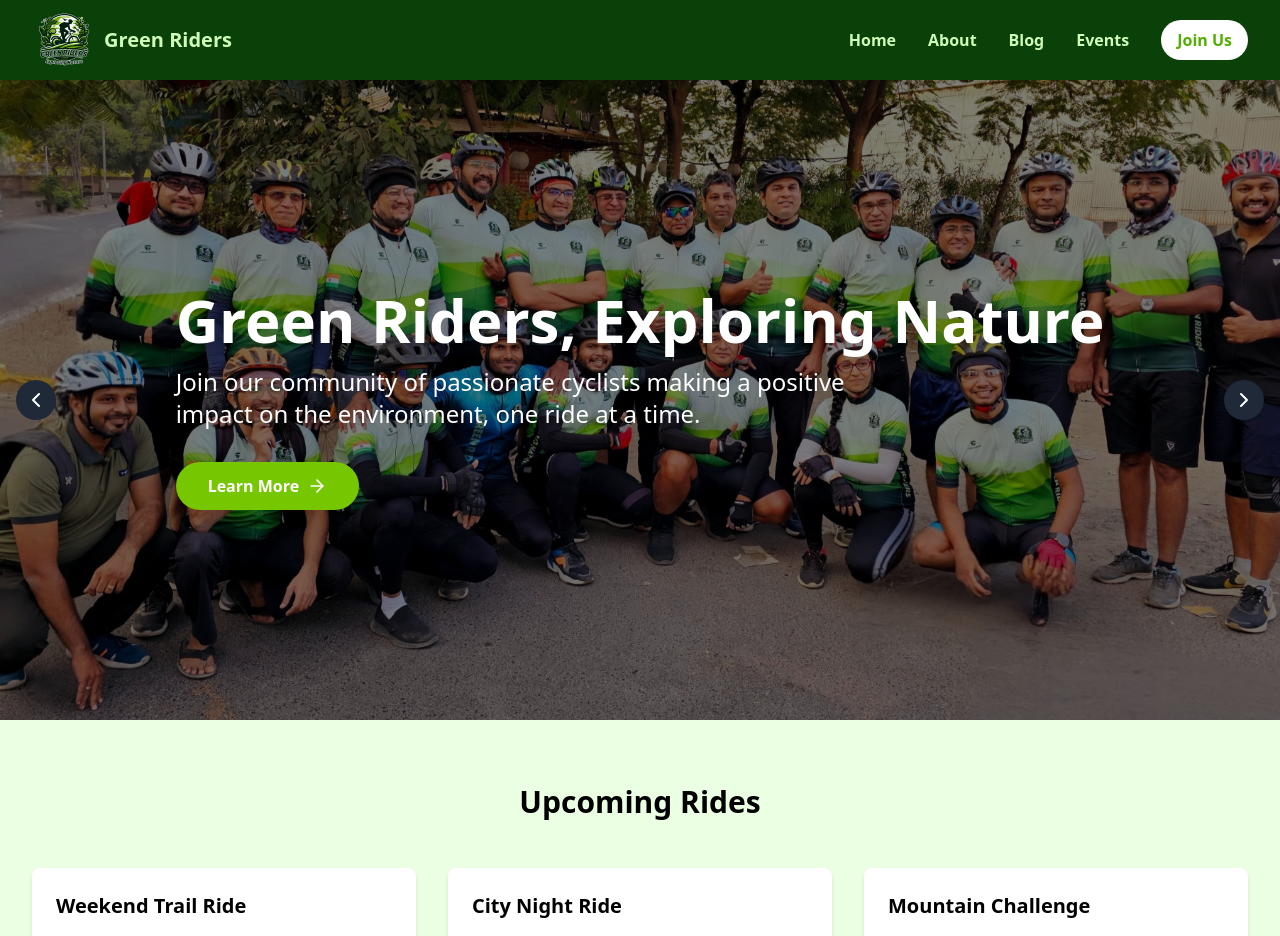
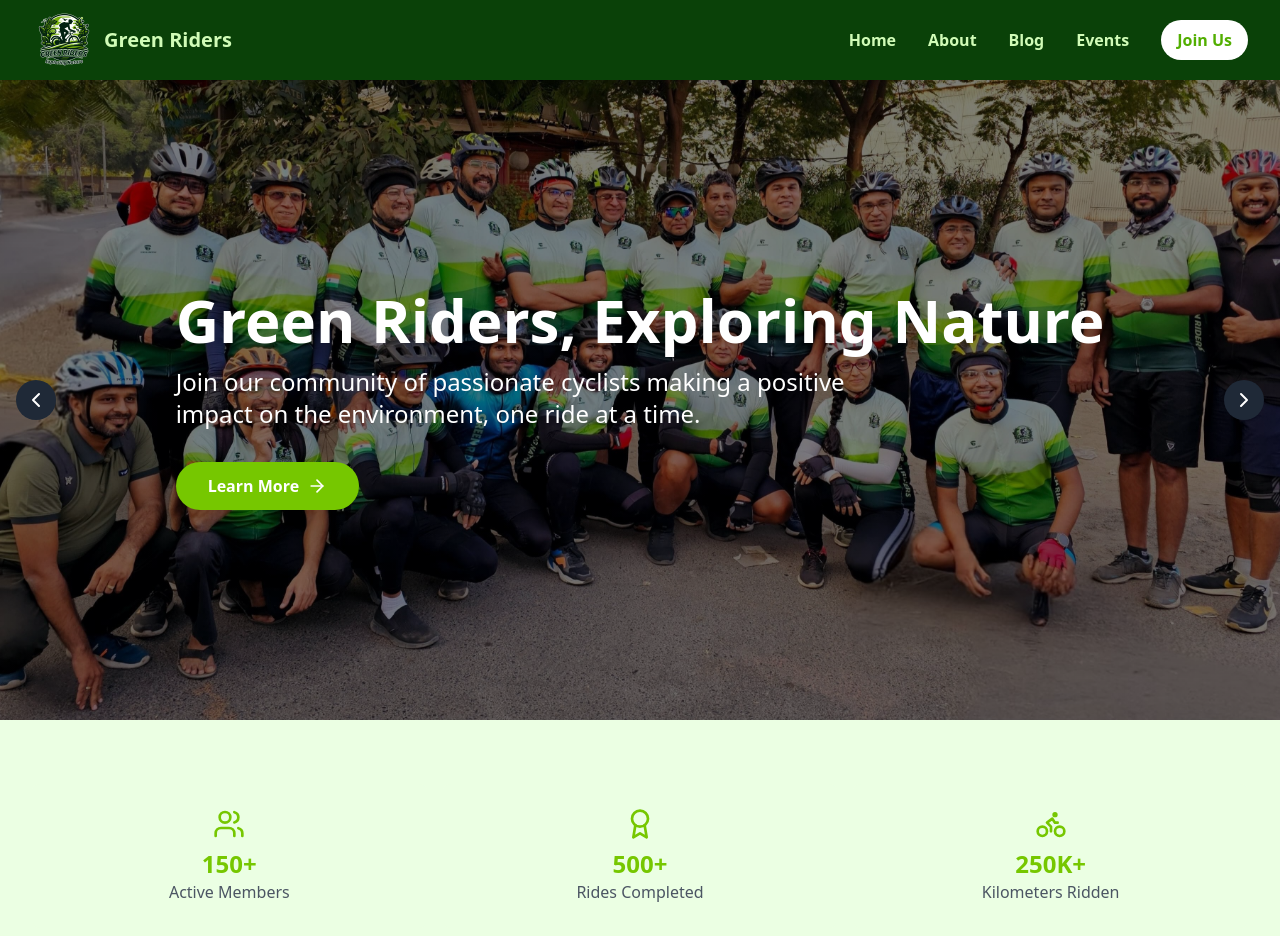
Before and after one commit to greenridersahmedabad/green-riders-website, a React (Vite) app: page / in a window 1280 px wide. Shown: the top 936 px of the page. Built offline with nearby package versions, Linux system fonts and the light colour scheme.

Commit message:
removed events

```diff
--- /dev/null
+++ b/src/content/stasts.ts
@@ -0,0 +1,18 @@
+export const stats = {
+    activeMembers: {
+        total: "150+",
+        title: "Active Members"
+    },
+    ridesCompleted: {
+        total: "500+",
+        title: "Rides Completed"
+    },
+    kmsRidden: {
+        total: "250K+",
+        title: "Kilometers Ridden"
+    },
+    eventHosted: {
+        total: "10+",
+        title: "Events Hosted"
+    }
+}
--- a/src/pages/About.tsx
+++ b/src/pages/About.tsx
@@ -1,6 +1,7 @@
-import React from 'react';
-import { Award, Heart, Users, Bike } from 'lucide-react';
-import { aboutUsPage } from '../content/about-us'
+import React from "react";
+import { Award, Heart, Users, Bike } from "lucide-react";
+import { aboutUsPage } from "../content/about-us";
+import { stats } from "../content/stasts";
 
 const About = () => {
   return (
@@ -9,14 +10,12 @@ const About = () => {
       <section
         className="relative h-[60vh] bg-cover bg-center flex items-center"
         style={{
-          backgroundImage: `linear-gradient(rgba(0, 0, 0, 0.5), rgba(0, 0, 0, 0.5)), url("${aboutUsPage.image}")`
+          backgroundImage: `linear-gradient(rgba(0, 0, 0, 0.5), rgba(0, 0, 0, 0.5)), url("${aboutUsPage.image}")`,
         }}
       >
         <div className="max-w-7xl mx-auto px-4 sm:px-6 lg:px-8 text-white">
           <h1 className="text-5xl font-bold mb-4">{aboutUsPage.title}</h1>
-          <p className="text-xl max-w-2xl">
-          {aboutUsPage.content}
-          </p>
+          <p className="text-xl max-w-2xl">{aboutUsPage.content}</p>
         </div>
       </section>
 
@@ -27,32 +26,45 @@ const About = () => {
             <div>
               <h2 className="text-3xl font-bold mb-6">Our Story</h2>
               <p className="text-gray-600 mb-4">
-                Green Riders was founded in 2022 by a group of passionate cyclists who believed in the power of two wheels to make a difference. What started as weekend rides with friends has grown into a movement of environmentally conscious cyclists.
+                Green Riders was founded in 2022 by a group of passionate
+                cyclists who believed in the power of two wheels to make a
+                difference. What started as weekend rides with friends has grown
+                into a movement of environmentally conscious cyclists.
               </p>
               <p className="text-gray-600">
-                Today, we organize regular rides, workshops, and events that bring together cyclists of all levels while promoting sustainable transportation and environmental awareness.
+                Today, we organize regular rides, workshops, and events that
+                bring together cyclists of all levels while promoting
+                sustainable transportation and environmental awareness.
               </p>
             </div>
             <div className="grid grid-cols-2 gap-4">
               <div className="bg-brand-50 p-6 rounded-lg text-center">
                 <Users className="h-8 w-8 mx-auto mb-2 text-brand-200" />
-                <h3 className="text-2xl font-bold text-brand-200">500+</h3>
-                <p className="text-gray-600">Active Members</p>
+                <h3 className="text-2xl font-bold text-brand-200">
+                  {stats.activeMembers.total}
+                </h3>
+                <p className="text-gray-600">{stats.activeMembers.title}</p>
+              </div>
+              <div className="bg-brand-50 p-6 rounded-lg text-center">
+                <Award className="h-8 w-8 mx-auto mb-2 text-brand-200" />
+                <h3 className="text-2xl font-bold text-brand-200">
+                  {stats.ridesCompleted.total}
+                </h3>
+                <p className="text-gray-600">{stats.ridesCompleted.title}</p>
               </div>
               <div className="bg-brand-50 p-6 rounded-lg text-center">
                 <Bike className="h-8 w-8 mx-auto mb-2 text-brand-200" />
-                <h3 className="text-2xl font-bold text-brand-200">1000+</h3>
-                <p className="text-gray-600">Rides Completed</p>
-              </div>
-              <div className="bg-brand-50 p-6 rounded-lg text-center">
-                <Award className="h-8 w-8 mx-auto mb-2 text-brand-200" />
-                <h3 className="text-2xl font-bold text-brand-200">50K+</h3>
-                <p className="text-gray-600">KMs Ridden</p>
+                <h3 className="text-2xl font-bold text-brand-200">
+                  {stats.kmsRidden.total}
+                </h3>
+                <p className="text-gray-600">{stats.kmsRidden.title}</p>
               </div>
               <div className="bg-brand-50 p-6 rounded-lg text-center">
                 <Heart className="h-8 w-8 mx-auto mb-2 text-brand-200" />
-                <h3 className="text-2xl font-bold text-brand-200">100+</h3>
-                <p className="text-gray-600">Events Hosted</p>
+                <h3 className="text-2xl font-bold text-brand-200">
+                  {stats.eventHosted.total}
+                </h3>
+                <p className="text-gray-600">{stats.eventHosted.title}</p>
               </div>
             </div>
           </div>
@@ -62,10 +74,15 @@ const About = () => {
       {/* Core Team */}
       <section className="py-16 bg-brand-50">
         <div className="max-w-7xl mx-auto px-4 sm:px-6 lg:px-8">
-          <h2 className="text-3xl font-bold text-center mb-12">Meet Our Core Team</h2>
+          <h2 className="text-3xl font-bold text-center mb-12">
+            Meet Our Core Team
+          </h2>
           <div className="grid grid-cols-1 md:grid-cols-3 gap-8">
             {aboutUsPage.coreTeam.members.map((member, index) => (
-              <div key={index} className="bg-white rounded-lg shadow-md overflow-hidden">
+              <div
+                key={index}
+                className="bg-white rounded-lg shadow-md overflow-hidden"
+              >
                 <img
                   src={member.image}
                   alt={member.name}
@@ -85,9 +102,12 @@ const About = () => {
       {/* Join CTA */}
       <section className="py-16 bg-brand-200 text-white">
         <div className="max-w-7xl mx-auto px-4 sm:px-6 lg:px-8 text-center">
-          <h2 className="text-3xl font-bold mb-4">Join Our Growing Community</h2>
+          <h2 className="text-3xl font-bold mb-4">
+            Join Our Growing Community
+          </h2>
           <p className="text-xl mb-8 max-w-2xl mx-auto">
-            Whether you're a beginner or an experienced cyclist, there's a place for you in our community.
+            Whether you're a beginner or an experienced cyclist, there's a place
+            for you in our community.
           </p>
           <button className="bg-white text-brand-300 px-8 py-3 rounded-full font-semibold text-lg hover:bg-brand-50 transition-colors">
             Become a Member
--- a/src/pages/Home.tsx
+++ b/src/pages/Home.tsx
@@ -1,7 +1,11 @@
-import React from "react";
-import { ArrowRight, Calendar, Users, MapPin } from "lucide-react";
+import {
+  Users,
+  Award,
+  Bike,
+} from "lucide-react";
 import { homePage } from "../content/home-page";
-import HeroCarousel  from "./HeroCarousel";
+import HeroCarousel from "./HeroCarousel";
+import { stats } from "../content/stasts";
 
 const Home = () => {
   return (
@@ -9,7 +13,36 @@ const Home = () => {
       {/* Hero Section */}
       <HeroCarousel slides={homePage.heroSection.slides} />
 
-      {/* Upcoming Events */}
+      {/* Stats */}
+      <section className="py-16 bg-brand-50">
+          <div className="max-w-7xl mx-auto px-4 sm:px-6 lg:px-8">
+            <div className="grid grid-cols-3 gap-4">
+              <div className="bg-brand-50 p-6 rounded-lg text-center">
+                <Users className="h-8 w-8 mx-auto mb-2 text-brand-200" />
+                <h3 className="text-2xl font-bold text-brand-200">
+                  {stats.activeMembers.total}
+                </h3>
+                <p className="text-gray-600">{stats.activeMembers.title}</p>
+              </div>
+              <div className="bg-brand-50 p-6 rounded-lg text-center">
+                <Award className="h-8 w-8 mx-auto mb-2 text-brand-200" />
+                <h3 className="text-2xl font-bold text-brand-200">
+                  {stats.ridesCompleted.total}
+                </h3>
+                <p className="text-gray-600">{stats.ridesCompleted.title}</p>
+              </div>
+              <div className="bg-brand-50 p-6 rounded-lg text-center">
+                <Bike className="h-8 w-8 mx-auto mb-2 text-brand-200" />
+                <h3 className="text-2xl font-bold text-brand-200">
+                  {stats.kmsRidden.total}
+                </h3>
+                <p className="text-gray-600">{stats.kmsRidden.title}</p>
+              </div>
+            </div>
+          </div>
+      </section>
+
+      {/* Upcoming Events
       <section className="py-16 bg-brand-50">
         <div className="max-w-7xl mx-auto px-4 sm:px-6 lg:px-8">
           <h2 className="text-3xl font-bold text-center mb-12">
@@ -44,7 +77,7 @@ const Home = () => {
             ))}
           </div>
         </div>
-      </section>
+      </section> */}
 
       {/* Testimonials */}
       <section className="py-16">
```
